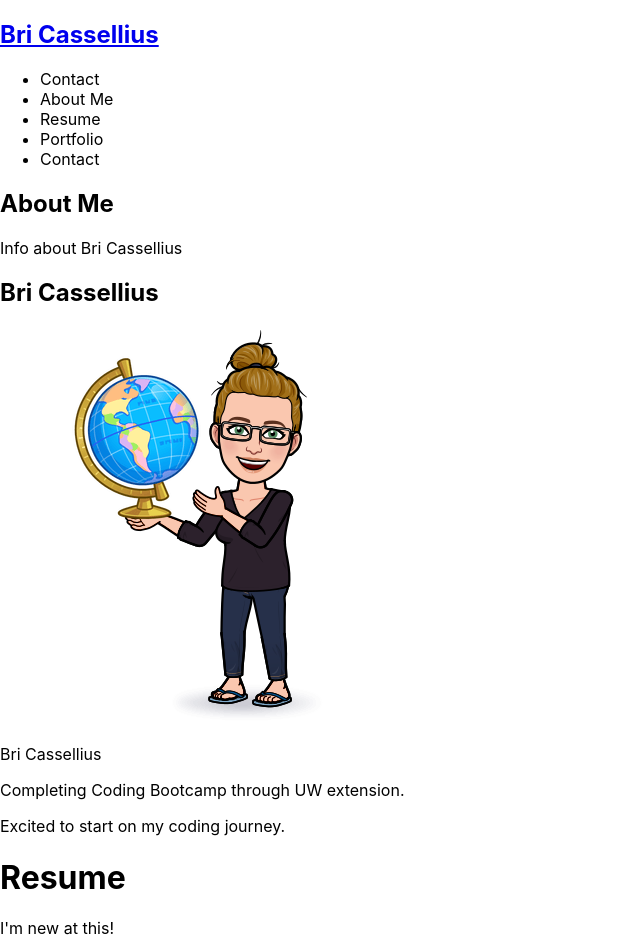
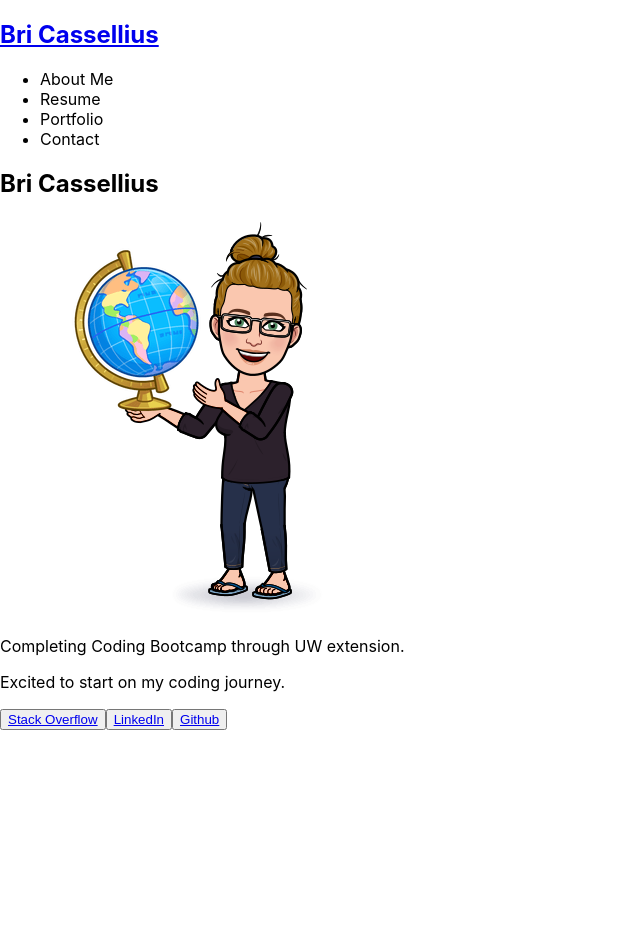
Before and after one commit to bcassellius/portfolio, a React (Create React App) app: page / in a window 1280 px wide. Shown: the top 952 px of the page, without its empty margins (0-640 px from the left). After the commit the page ends 800 px from the top, so only its background shows below. Built offline with nearby package versions, Linux system fonts and the light colour scheme.

Commit message:
components conditinally rendering and cleanup code

```diff
--- a/src/App.js
+++ b/src/App.js
@@ -4,7 +4,7 @@ import Footer from './components/Footer';
 import Navigation from './components/Navigation';
 import About from './components/About';
 import Portfolio from './components/Portfolio';
-import Projects from './components/Projects';
+// import Projects from './components/Projects';
 import Resume from './components/Resume';
 import ContactForm from './components/Contact';
 
@@ -13,7 +13,7 @@ function App() {
     { name: 'About Me', description: 'Info about Bri Cassellius' },
     { name: 'Resume', description: 'My qualifications' },
     { name: 'Portfolio', description: 'Samples of my Work' },
-    { name: 'Contact', dexription: 'Contact me with any questions/comments.'}
+    { name: 'Contact', desription: 'Contact me with any questions/comments.'}
   ]);
 
   const [currentCategory, setCurrentCategory] = useState(categories[0]);
@@ -26,10 +26,10 @@ function App() {
         currentCategory={currentCategory}
       ></Navigation>
       <main>
-        <Portfolio currentCategory={currentCategory}></Portfolio>
-        <About></About>
-        <Resume></Resume>
-        <ContactForm></ContactForm>
+        {currentCategory.name === "Portfolio" && <Portfolio currentCategory={currentCategory}></Portfolio>}
+        {currentCategory.name === "About Me" &&  <About currentCategory={currentCategory}></About> }
+        {currentCategory.name === "Resume" &&  <Resume currentCategory={currentCategory}></Resume>}
+        {currentCategory.name === "Contact" &&  <ContactForm currentCategory={currentCategory}></ContactForm>}
         <Footer></Footer>
       </main>
     </div>
--- a/src/components/About/index.js
+++ b/src/components/About/index.js
@@ -1,21 +1,20 @@
 import React from "react";
-import avitar from "../../assets/images/avitar.png"
+import avitar from "../../assets/images/avitar.png";
+import Projects from '../Projects';
 
-function About() {
-
+function About(props) {
+    const { currentCategory } = props;
     return(
         <section>
             <h1 id="about">Bri Cassellius</h1>
             <img src={avitar}></img>
-            <p class="me">
-                Bri Cassellius
-            </p>
             <p class="me">
                 Completing Coding Bootcamp through UW extension.
             </p>
             <p class="me">
                 Excited to start on my coding journey.
             </p>
+            <Projects category={currentCategory.name} />
         </section>
     );
 }
--- a/src/components/Modal/index.js
+++ b/src/components/Modal/index.js
@@ -1,13 +1,13 @@
 import React from "react";
 
 const Modal = ({ onClose, currentPhoto }) => {
-    const { name, description, category, index  } = currentPhoto;
+    const { name, description, index  } = currentPhoto;
 
     return (
         <div className="modalBackdrop">
           <div className="modalContainer">
             <h3 className="modalTitle">{name} </h3>
-                <img src={require(`../../assets/images/${name}.png`)} alt="current category" />
+                <img src={require(`../../assets/images/${index}.png`).default} height="500" alt="current category" />
                 <p>{description}</p>
                 <button type="button" onClick={onClose}>
                     Close this modal
--- a/src/components/Navigation/index.js
+++ b/src/components/Navigation/index.js
@@ -4,18 +4,12 @@ function Navigation(props) {
     const {
         categories = [],
         setCurrentCategory,
-        contactSelected,
         currentCategory,
-        setContactSelected,
     } = props;
 
     useEffect(() => {
         document.title = currentCategory.name;
-      }, [currentCategory]);
-// function categorySelected(name) {
-//     console.log(`${name} clicked`)
-// }
-
+    }, [currentCategory]);
 
 return (
     <header className="flex-row px-1">
@@ -24,20 +18,16 @@ return (
         </h2>
         <nav>
             <ul className="flex-row">
-            <li className={`mx-2 ${contactSelected && 'navActive'}`}>
-                <span onClick={() => setContactSelected(true)}>Contact</span>
-            </li>
             {categories.map((category) => (
                 <li
                 className={`mx-1 ${
-                  currentCategory.name === category.name && !contactSelected && 'navActive'
+                  currentCategory.name === category.name && 'navActive'
                   }`}
                 key={category.name}
-              >
+                >
                     <span
                         onClick={() => {
                             setCurrentCategory(category);
-                            setContactSelected(false);
                         }}
                     >
                         {category.name}
--- a/src/components/Portfolio/index.js
+++ b/src/components/Portfolio/index.js
@@ -1,11 +1,12 @@
 import React from "react";
-import Projects from '../Projects'
+import Projects from '../Projects';
 
 function Portfolio(props) {
   const { currentCategory } = props;
+  console.log(currentCategory);
   return (
     <section>
-<h1 data-testid="h1tag">{currentCategory.name}</h1>
+      <h1 data-testid="h1tag">{currentCategory.name}</h1>
       <p>{currentCategory.description}</p>
       <Projects category={currentCategory.name} />
     </section>
--- a/src/components/Projects/index.js
+++ b/src/components/Projects/index.js
@@ -1,10 +1,8 @@
 import React, { useState } from 'react';
 import Modal from '../Modal';
 
-
 const Projects = ({category}) => {
   const [isModalOpen, setIsModalOpen] = useState(false);
-  const [currentPhoto, setCurrentPhoto] = useState();
 
   const [photos] = useState([
     {
@@ -39,22 +37,23 @@ const Projects = ({category}) => {
     }
   ]);
 
+  const [currentPhoto, setCurrentPhoto] = useState();
   const currentPhotos = photos.filter((photo) => photo.category === category);
 
   const toggleModal = (image, i) => {
     setCurrentPhoto({ ...image, index: i });
     setIsModalOpen(!isModalOpen);
-    };
+  }
 
   return(
     <div>
-      {isModalOpen && <Modal onClose={toggleModal} currentPhoto={currentPhoto} />}
+      {isModalOpen && (<Modal currentPhoto={currentPhoto} onClose={toggleModal}/>)}
       <div className="flex-row">
-      {currentPhotos.map((image, i) => (
+        {currentPhotos.map((image, i) => (
           <img
             src={require(`../../assets/images/${i}.png`).default}
             alt={image.name}
-            height="250"
+            height="200"
             className="img-thumbnail mx-1"
             onClick={() => toggleModal(image, i)}
             key={image.name}
@@ -64,4 +63,4 @@ const Projects = ({category}) => {
     </div>
   );
 }
-export default Projects
+export default Projects;
```
